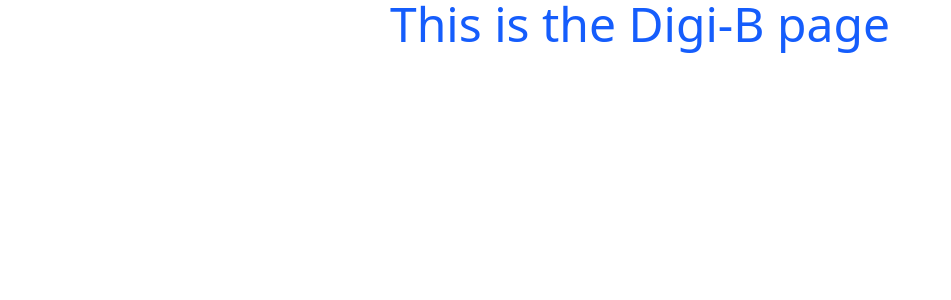
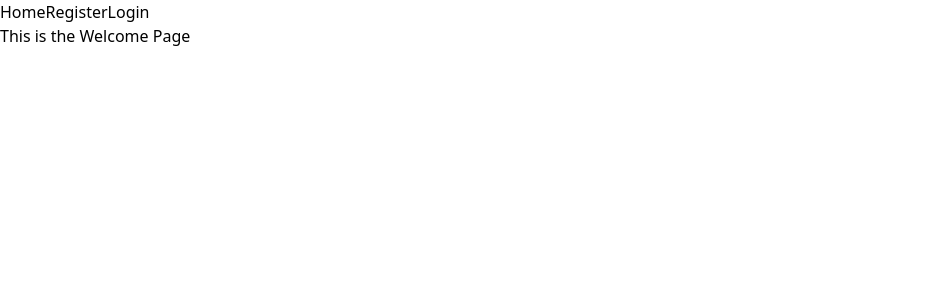
Before and after one commit to rootaccess2023/digib-fe, a React (Vite) app: page / in a window 1280 px wide. Shown: the top 300 px of the page, without its empty margins (0-951 px from the left). Built offline with nearby package versions, Linux system fonts and the light colour scheme.

Commit message:
feat: Added AppRoutes component to contain the different routes. Initialized Navbar to contain some placeholder links.

```diff
--- a/src/App.tsx
+++ b/src/App.tsx
@@ -1,10 +1,16 @@
 import './App.css'
+import { BrowserRouter as Router } from 'react-router'
+import Navbar from './components/Navbar'
+import AppRoutes from './components/AppRoutes'
 
 function App() {
 
   return (
     <>
-      <h1 className="text-blue-600 text-5xl text-center">This is the Digi-B page</h1>
+      <Router>
+        <Navbar/>
+        <AppRoutes />
+      </Router>
     </>
   )
 }
--- /dev/null
+++ b/src/components/AppRoutes.tsx
@@ -0,0 +1,16 @@
+import { Route, Routes } from "react-router";
+import SignupForm from "../features/SignupForm";
+import Welcome from "../features/Welcome";
+import LoginForm from "../features/LoginForm";
+
+function AppRoutes() {
+    return (
+        <Routes>
+            <Route path="/" element={<Welcome/>}/>
+            <Route path="/signup" element={<SignupForm/>}/>
+            <Route path="/login" element={<LoginForm/>}/>
+        </Routes>
+    )
+}
+
+export default AppRoutes;
```
